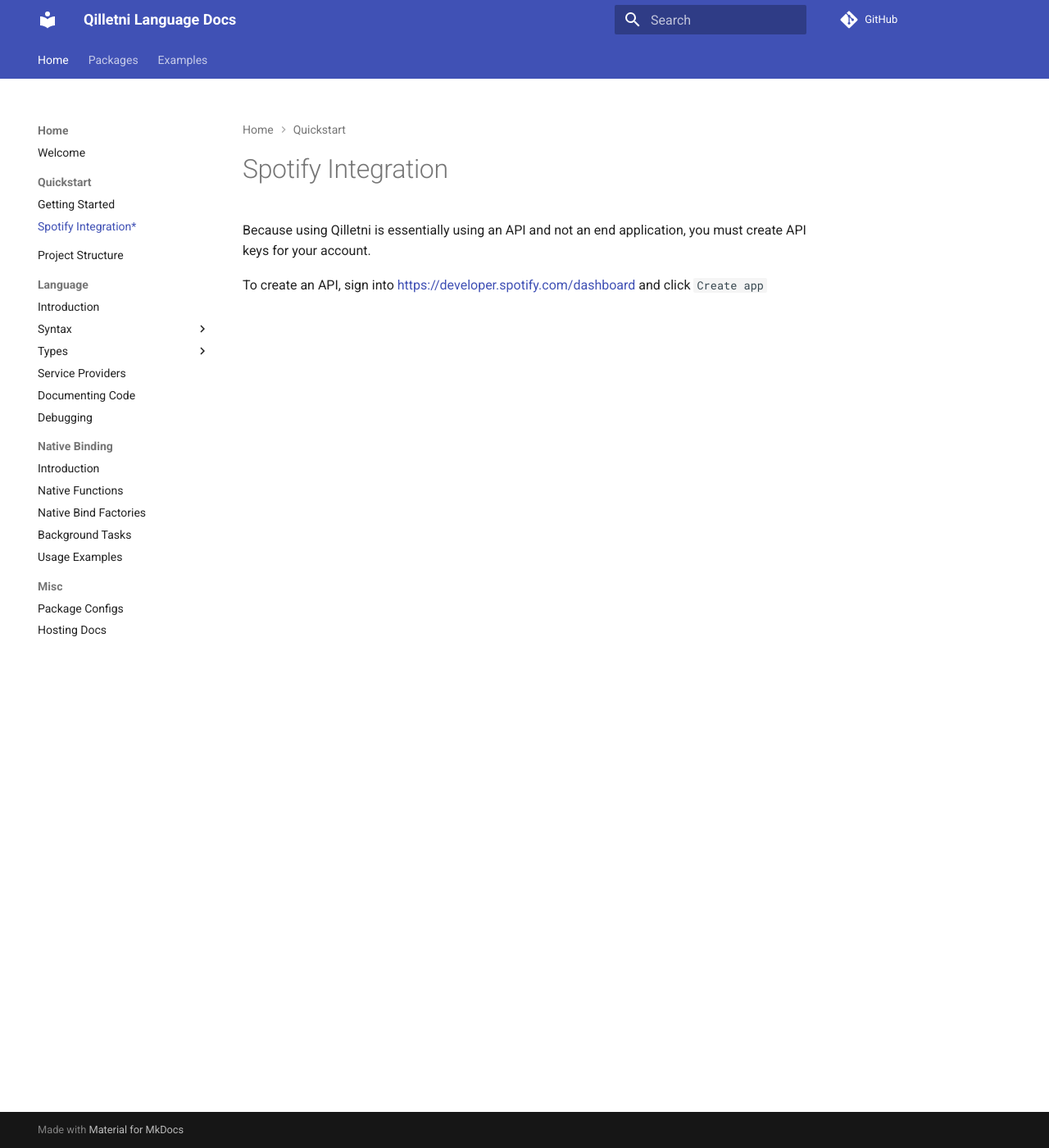
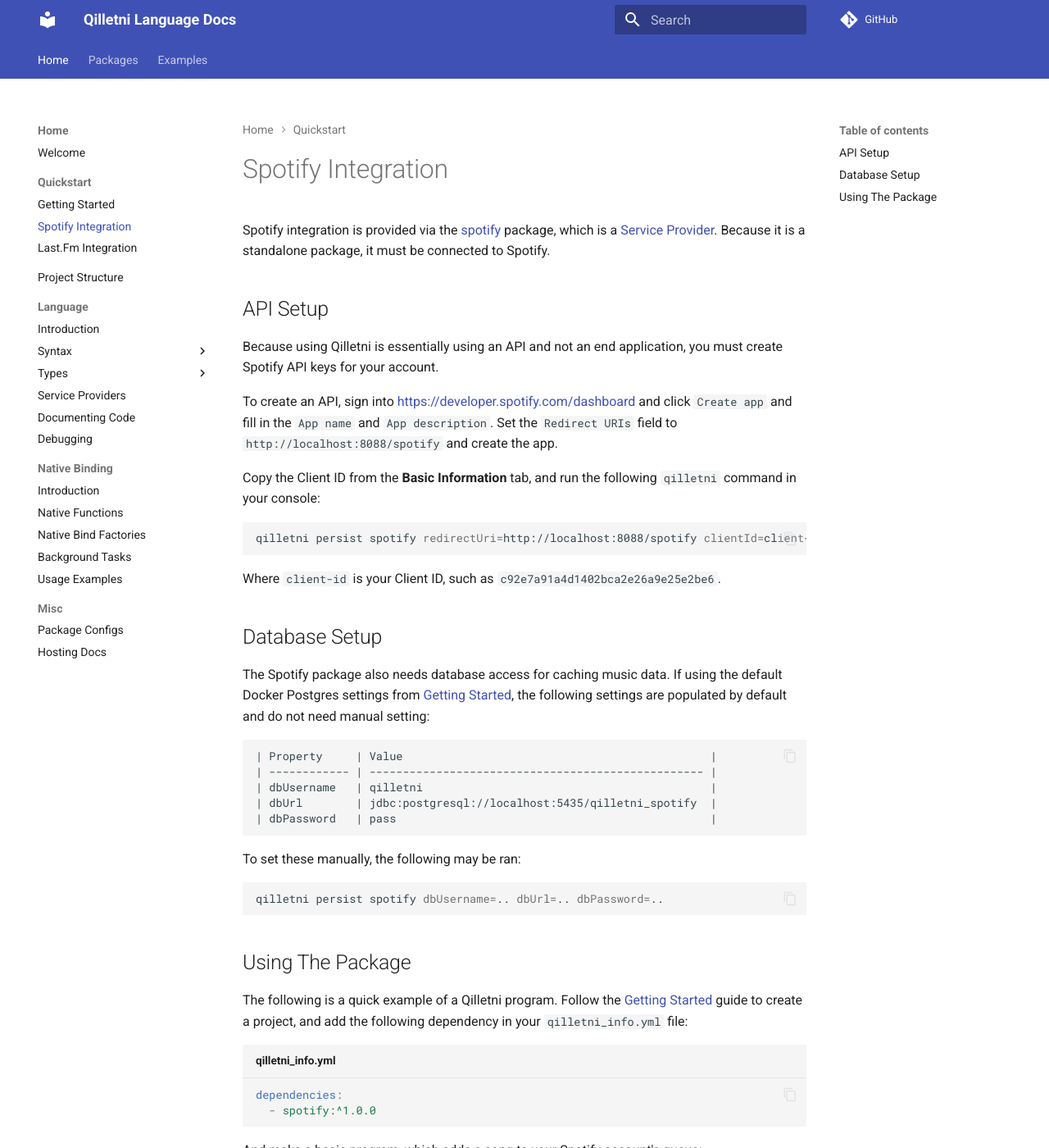
Before and after one commit to RubbaBoy/QilletniDocs, an MkDocs documentation site: the page built from docs/quickstart/spotify_integration.md, in a window 1280 px wide and 1400 px high. Shown: the whole window at 82% size. Built offline with MkDocs 1.6.1 and Material for MkDocs 9.7.7, drawn with Linux system fonts in a browser that asks for light colours; comment, search, counter and statistics services are not loaded; some of the changed text lies outside the part shown.

Commit message:
Added Spotify and Last.Fm integration pages Closes #5

````diff
--- a/docs/quickstart/spotify_integration.md
+++ b/docs/quickstart/spotify_integration.md
@@ -1,5 +1,52 @@
 # Spotify Integration
 
-Because using Qilletni is essentially using an API and not an end application, you must create API keys for your account.
+Spotify integration is provided via the [spotify](https://docs.qilletni.dev/library/spotify/) package, which is a [Service Provider](/language/service_providers). Because it is a standalone package, it must be connected to Spotify.
 
-To create an API, sign into [https://developer.spotify.com/dashboard](https://developer.spotify.com/dashboard) and click `Create app`
+## API Setup
+
+Because using Qilletni is essentially using an API and not an end application, you must create Spotify API keys for your account.
+
+To create an API, sign into [https://developer.spotify.com/dashboard](https://developer.spotify.com/dashboard) and click `Create app` and fill in the `App name` and `App description`. Set the `Redirect URIs` field to `http://localhost:8088/spotify` and create the app.
+
+Copy the Client ID from the **Basic Information** tab, and run the following `qilletni` command in your console:
+
+```bash
+qilletni persist spotify redirectUri=http://localhost:8088/spotify clientId=client-id
+```
+
+Where `client-id` is your Client ID, such as `c92e7a91a4d1402bca2e26a9e25e2be6`.
+
+## Database Setup
+
+The Spotify package also needs database access for caching music data. If using the default Docker Postgres settings from [Getting Started](/quickstart/getting_started), the following settings are populated by default and do not need manual setting:
+
+```
+| Property     | Value                                              |
+| ------------ | -------------------------------------------------- |
+| dbUsername   | qilletni                                           |
+| dbUrl        | jdbc:postgresql://localhost:5435/qilletni_spotify  |
+| dbPassword   | pass                                               |
+```
+
+To set these manually, the following may be ran:
+
+```bash
+qilletni persist spotify dbUsername=.. dbUrl=.. dbPassword=..
+```
+
+## Using The Package
+
+The following is a quick example of a Qilletni program. Follow the [Getting Started](/quickstart/getting_started) guide to create a project, and add the following dependency in your `qilletni_info.yml` file:
+
+```yml title="qilletni_info.yml"
+dependencies:
+  - spotify:^1.0.0
+```
+
+And make a basic program, which adds a song to your Spotify account's queue:
+
+```qilletni title="qilletni_demo.ql"
+play "Fireflies" by "Owl City"
+```
+
+For more usage of the Spotify package, see the [Spotify Package Page](/packages/spotify).
--- a/mkdocs.yml
+++ b/mkdocs.yml
@@ -32,7 +32,8 @@
     - Welcome: index.md
     - Quickstart:
         - Getting Started: quickstart/getting_started.md
-        - Spotify Integration*: quickstart/spotify_integration.md
+        - Spotify Integration: quickstart/spotify_integration.md
+        - Last.Fm Integration: quickstart/lastfm_integration.md
     - Project Structure: project_structure.md
     - Language:
         - Introduction: language/introduction.md
````
Also changed, not shown: docs/quickstart/getting_started.md (+2 -4 lines), docs/quickstart/lastfm_integration.md (+68 -0 lines).
